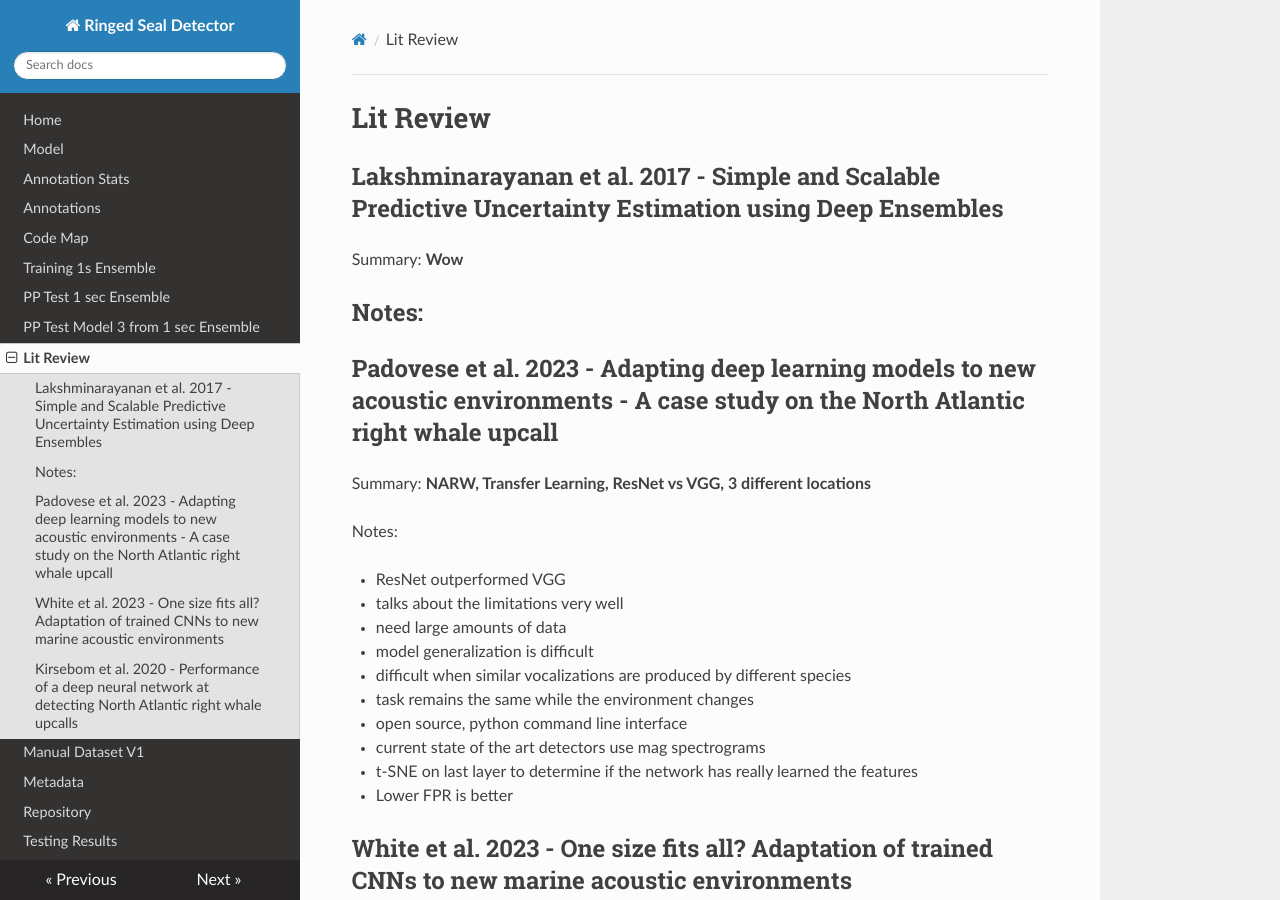
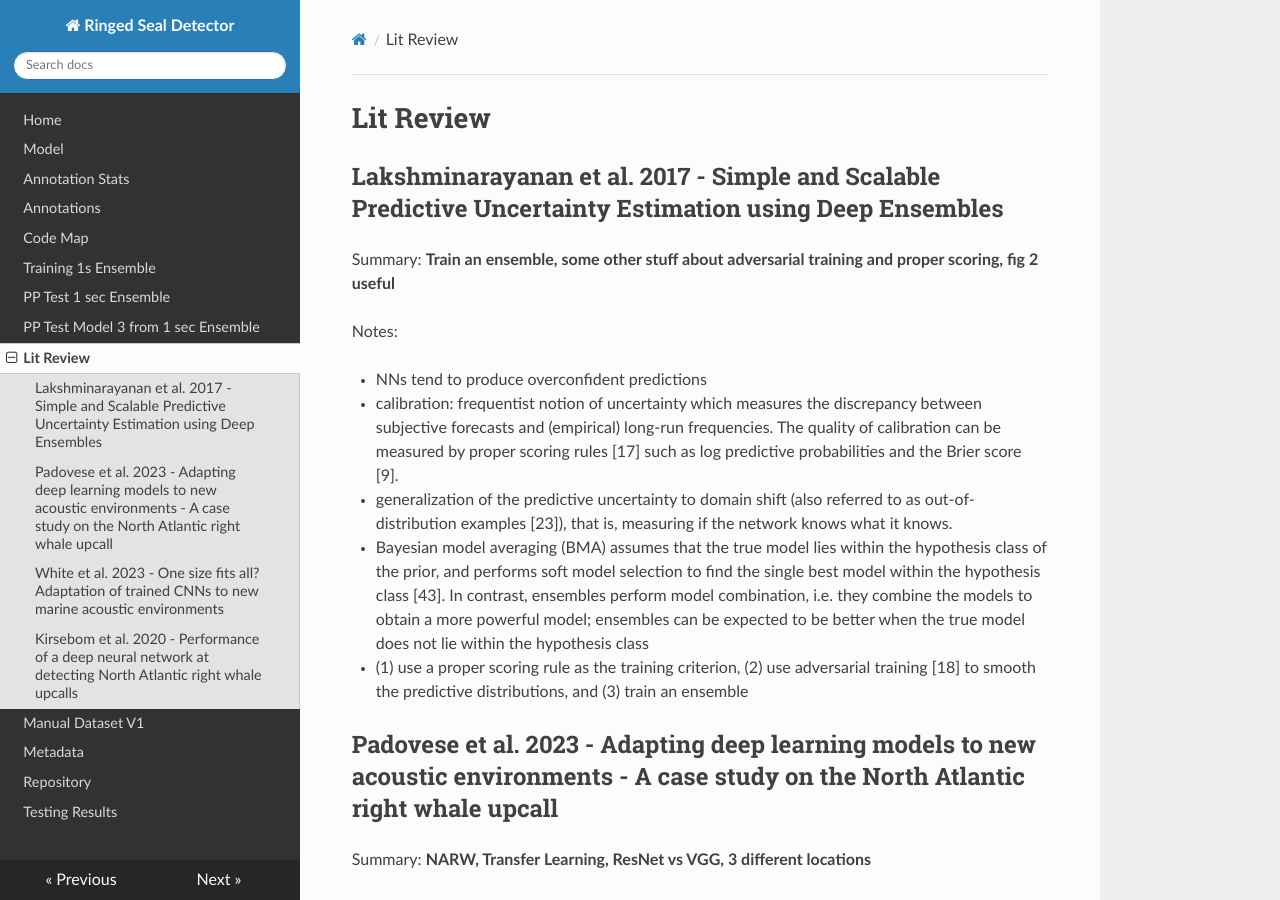
Before and after one commit to karlzam/ringed-seal-docs, an MkDocs documentation site: the page built from docs/lit-review.md, in a window 1280 px wide and 900 px high. Built offline with MkDocs 1.6.1, drawn with Linux system fonts in a browser that asks for light colours; nearby versions of some CDN libraries.

Commit message:
no message

```diff
--- a/docs/lit-review.md
+++ b/docs/lit-review.md
@@ -2,10 +2,23 @@
 
 ## Lakshminarayanan et al. 2017 - Simple and Scalable Predictive Uncertainty Estimation using Deep Ensembles
 
-Summary: **Wow**
+Summary: **Train an ensemble, some other stuff about adversarial training and proper scoring, fig 2 useful**
 
 Notes:
--
+
+- NNs tend to produce overconfident predictions
+- calibration: frequentist notion of uncertainty which measures the discrepancy between subjective forecasts and
+(empirical) long-run frequencies. The quality of calibration can be measured by proper scoring rules
+[17] such as log predictive probabilities and the Brier score [9].
+- generalization of the predictive uncertainty to domain shift (also referred to as out-of-distribution examples [23]), that is,
+measuring if the network knows what it knows.
+- Bayesian model averaging (BMA) assumes that the true model lies within
+the hypothesis class of the prior, and performs soft model selection to find the single best model within
+the hypothesis class [43]. In contrast, ensembles perform model combination, i.e. they combine the
+models to obtain a more powerful model; ensembles can be expected to be better when the true model
+does not lie within the hypothesis class
+-  (1) use a proper scoring rule as the training criterion, (2) use adversarial
+training [18] to smooth the predictive distributions, and (3) train an ensemble
 
 
 ## Padovese et al. 2023 - Adapting deep learning models to new acoustic environments - A case study on the North Atlantic right whale upcall
```
